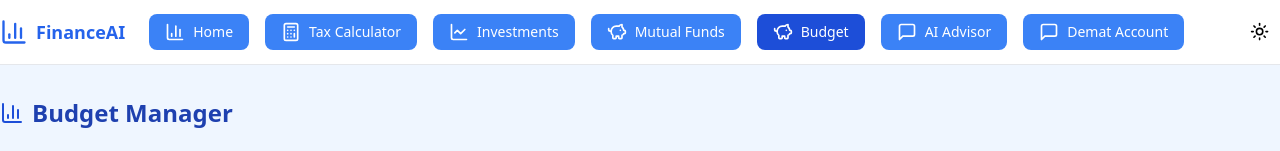
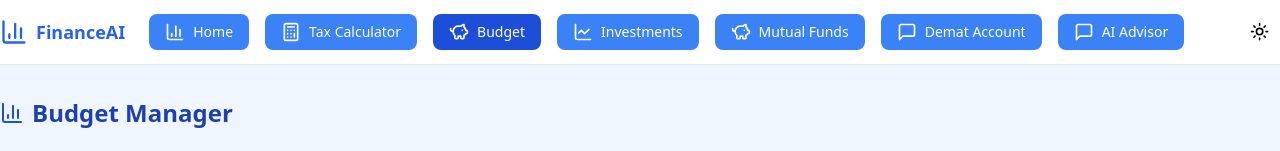
Before and after one commit to Ayush-Sharma-2023/Finance_Management_Platform, a Next.js app: page /budget in a window 1280 px wide. Shown: the top 151 px of the page. Built offline with nearby package versions, Linux system fonts and the light colour scheme; no server answers.

Commit message:
modified:   components/Navbar.tsx

```diff
--- a/components/Navbar.tsx
+++ b/components/Navbar.tsx
@@ -16,11 +16,11 @@ import ChatBot from './chatbubble';
 const navigation = [
   { name: 'Home', href: '/', icon: BarChart3 },
   { name: 'Tax Calculator', href: '/taxations', icon: Calculator },
+  { name: 'Budget', href: '/budget', icon: PiggyBank },
   { name: 'Investments', href: '/investments', icon: LineChart },
   { name: 'Mutual Funds', href: '/mutualfunds', icon: PiggyBank },
-  { name: 'Budget', href: '/budget', icon: PiggyBank },
+  { name: 'Demat Account', href: '/demat', icon: MessageSquare },
   { name: 'AI Advisor', href: '/chatbot', icon: MessageSquare },
-  { name: 'Demat Account', href: '/demat', icon: MessageSquare },
   // { name: 'AI Advisor', href: '/chatbot', icon: MessageSquare },
 ];
 
```
